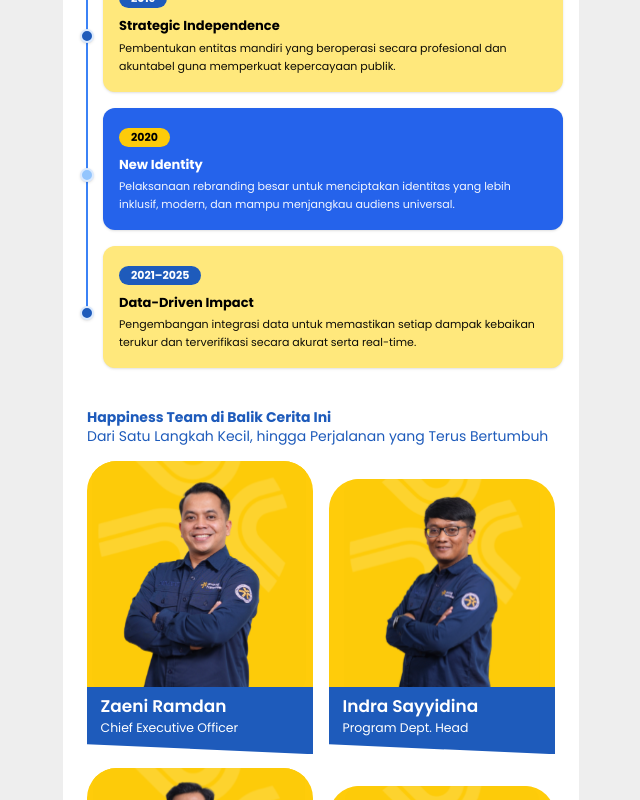
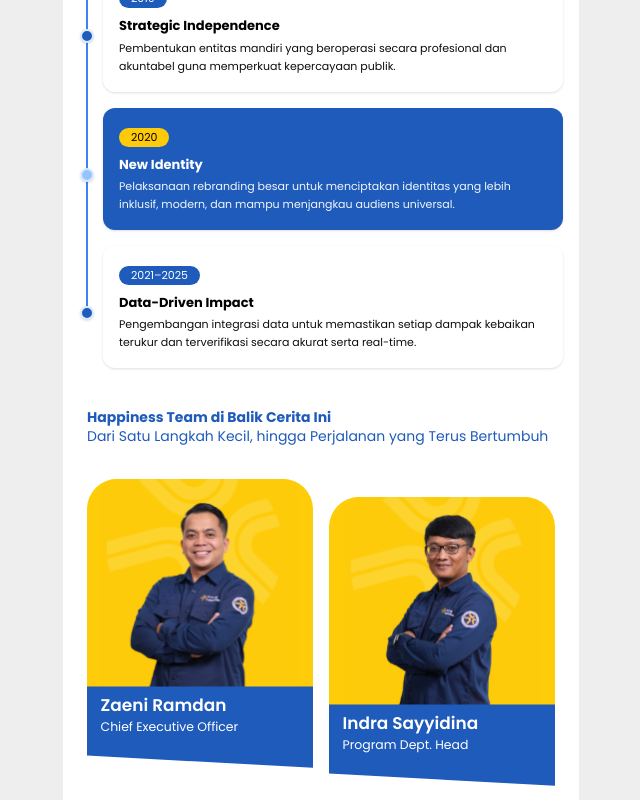
Before and after one commit to Azfdfkhz/about-us, a Next.js app: page / in a window 1280 px wide. Shown: the part 3600-4400 px from the top of the page, without its empty margins (319-959 px from the left). Built offline with nearby package versions, Linux system fonts and the light colour scheme; a web font is replaced by a local one.

Commit message:
Fix: font & image team section

```diff
--- a/app/components/team-section.jsx
+++ b/app/components/team-section.jsx
@@ -57,34 +57,30 @@ export default function TeamSection() {
           return (
             <div
               key={member.name}
-              className="flex flex-col h-full rounded-t-[30px]"
+              className={`flex flex-col rounded-t-[30px] ${
+                !isLeft ? "mt-3.5 sm:mt-4.5" : ""
+              }`}
               style={{ containerType: "inline-size" }}
             >
-              {/* Foto: Kolom kiri berada di atas */}
-              <div
-                className="relative w-full bg-[#FFCC0A] rounded-t-[30px] overflow-hidden"
-                style={{
-                  height: isLeft ? "105cqw" : "97cqw",
-                  marginTop: isLeft ? "-8cqw" : "0cqw",
-                }}
-              >
+              {/* Foto */}
+              <div className="relative w-full aspect-[196/190] bg-[#FFCC0A] rounded-t-[30px] overflow-hidden">
                 <Image
                   src={member.image}
                   alt={member.name}
                   fill
                   sizes="50vw"
-                  className={`object-contain object-bottom ${
-                    isLeft ? "-translate-y-[2cqw]" : ""
-                  }`}
+                  className="object-contain object-bottom"
                 />
               </div>
 
-              {/* Badge biru dengan sisi bawah miring: Tetap sejajar dengan yang sebelahnya */}
+              {/* Badge biru dengan sisi bawah miring: 100% sejajar antara kiri dan kanan */}
               <div
-                className="flex-1 bg-[#1E5BBB] text-white flex flex-col justify-center min-h-[30cqw]"
+                className="bg-[#1E5BBB] text-white flex flex-col justify-start"
                 style={{
                   marginTop: "-5cqw",
                   padding: "4cqw 6cqw 8cqw",
+                  height: "36cqw",
+                  minHeight: "36cqw",
                   clipPath: "polygon(0 0, 100% 0, 100% 100%, 0 85%)",
                 }}
               >
--- a/app/components/timeline-section.jsx
+++ b/app/components/timeline-section.jsx
@@ -9,7 +9,7 @@ const timelineItems = [
     description:
       "Lahirnya platform SharingHappiness yang menghapus batasan jarak untuk menghubungkan niat baik secara digital.",
     cardBg: "#FFE87C",
-    badgeBg: "#1E5BBB",
+    badgeBg: "#FDCB09/40",
     badgeText: "#FFFFFF",
     textColor: "#000000",
     dotColor: "#1E5BBB",
@@ -19,7 +19,7 @@ const timelineItems = [
     title: "Open Ecosystem",
     description:
       "Perluasan akses bagi publik untuk menginisiasi gerakan sosial secara mandiri sebagai bentuk demokratisasi kebaikan.",
-    cardBg: "#2563EB",
+    cardBg: "#1E5BBB",
     badgeBg: "#FDCB09",
     badgeText: "#000000",
     textColor: "#FFFFFF",
@@ -30,7 +30,7 @@ const timelineItems = [
     title: "Strategic Independence",
     description:
       "Pembentukan entitas mandiri yang beroperasi secara profesional dan akuntabel guna memperkuat kepercayaan publik.",
-    cardBg: "#FFE87C",
+    cardBg: "#FDCB09/40",
     badgeBg: "#1E5BBB",
     badgeText: "#FFFFFF",
     textColor: "#000000",
@@ -41,7 +41,7 @@ const timelineItems = [
     title: "New Identity",
     description:
       "Pelaksanaan rebranding besar untuk menciptakan identitas yang lebih inklusif, modern, dan mampu menjangkau audiens universal.",
-    cardBg: "#2563EB",
+    cardBg: "#1E5BBB",
     badgeBg: "#FDCB09",
     badgeText: "#000000",
     textColor: "#FFFFFF",
@@ -52,7 +52,7 @@ const timelineItems = [
     title: "Data-Driven Impact",
     description:
       "Pengembangan integrasi data untuk memastikan setiap dampak kebaikan terukur dan terverifikasi secara akurat serta real-time.",
-    cardBg: "#FFE87C",
+    cardBg: "#FDCB09/40",
     badgeBg: "#1E5BBB",
     badgeText: "#FFFFFF",
     textColor: "#000000",
@@ -153,7 +153,7 @@ export default function TimelineSection() {
             >
               {/* Year Badge */}
               <span
-                className="inline-flex items-center px-3 py-1 font-poppins font-bold leading-none rounded-full mb-2 text-[11px]"
+                className="inline-flex items-center px-3 py-1 font-poppins font-regular leading-none rounded-full mb-2 text-[11px]"
                 style={{
                   backgroundColor: item.badgeBg,
                   color: item.badgeText,
```
